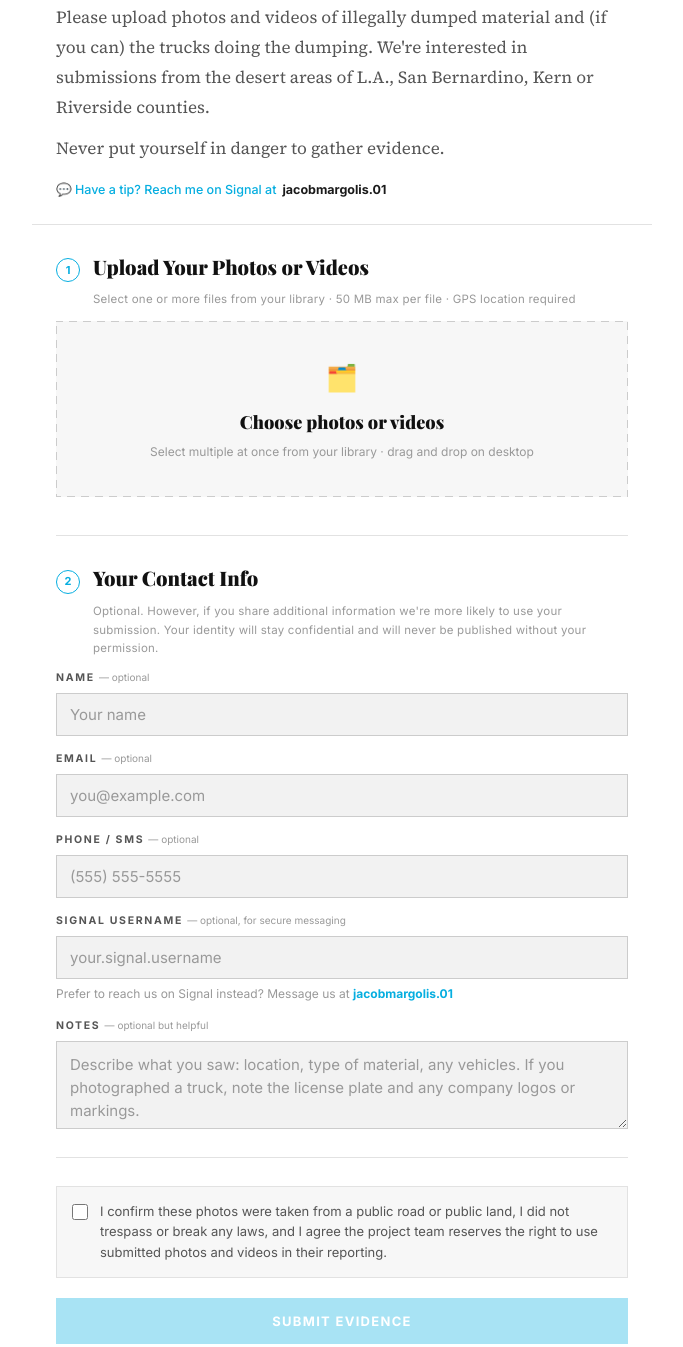
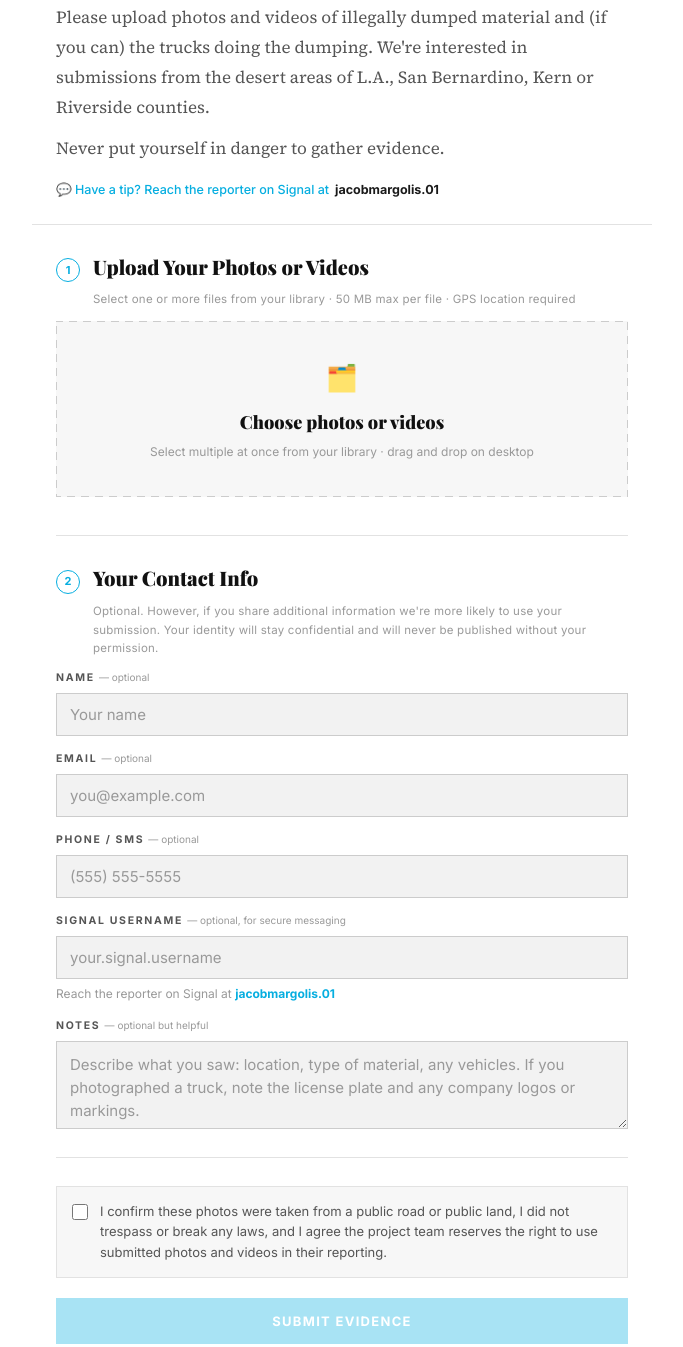
Before and after one commit to jmargolisscpr/dumptest, a plain HTML site: page index.html in a window 1280 px wide. Shown: the part 355-1702 px from the top of the page, without its empty margins (298-981 px from the left). Drawn offline with nearby package versions, Linux system fonts and the light colour scheme.

Commit message:
Add files via upload

```diff
--- a/index.html
+++ b/index.html
@@ -455,7 +455,7 @@
 <p>Please upload photos and videos of illegally dumped material and (if you can) the trucks doing the dumping. We're interested in submissions from the desert areas of L.A., San Bernardino, Kern or Riverside counties.</p>
 
 <p>Never put yourself in danger to gather evidence.</p>
-  <span class="signal-cta">💬 Have a tip? Reach me on Signal at <strong>jacobmargolis.01</strong></span>
+  <span class="signal-cta">💬 Have a tip? Reach the reporter on Signal at <strong>jacobmargolis.01</strong></span>
 </div>
 
 <main class="wrap">
@@ -507,7 +507,7 @@
       <div class="field">
         <label class="lbl" for="f-signal">Signal username <span class="opt">— optional, for secure messaging</span></label>
         <input type="text" id="f-signal" placeholder="your.signal.username">
-        <p class="signal-note">Prefer to reach us on Signal instead? Message us at <strong>jacobmargolis.01</strong></p>
+        <p class="signal-note">Reach the reporter on Signal at <strong>jacobmargolis.01</strong></p>
       </div>
       <div class="field">
         <label class="lbl" for="f-notes">Notes <span class="opt">— optional but helpful</span></label>
@@ -614,7 +614,7 @@
     <div class="qi">
       <button class="qbtn" onclick="toggleQ(this)">How can I contact you securely?<span class="qarr">▼</span></button>
       <div class="qbody"><div class="qinner">
-        You can reach the reporter on Signal at <strong>jacobmargolis.01</strong>. You can also email him at <a href="mailto:jmargolis@scpr.org" style="color:var(--pp-accent)">jmargolis@scpr.org</a> with the subject line "Dumping Submission."
+        Reach the reporter on Signal at <strong>jacobmargolis.01</strong>. You can also email him at <a href="mailto:jmargolis@scpr.org" style="color:var(--pp-accent)">jmargolis@scpr.org</a> with the subject line "Dumping Submission."
       </div></div>
     </div>
 
```
